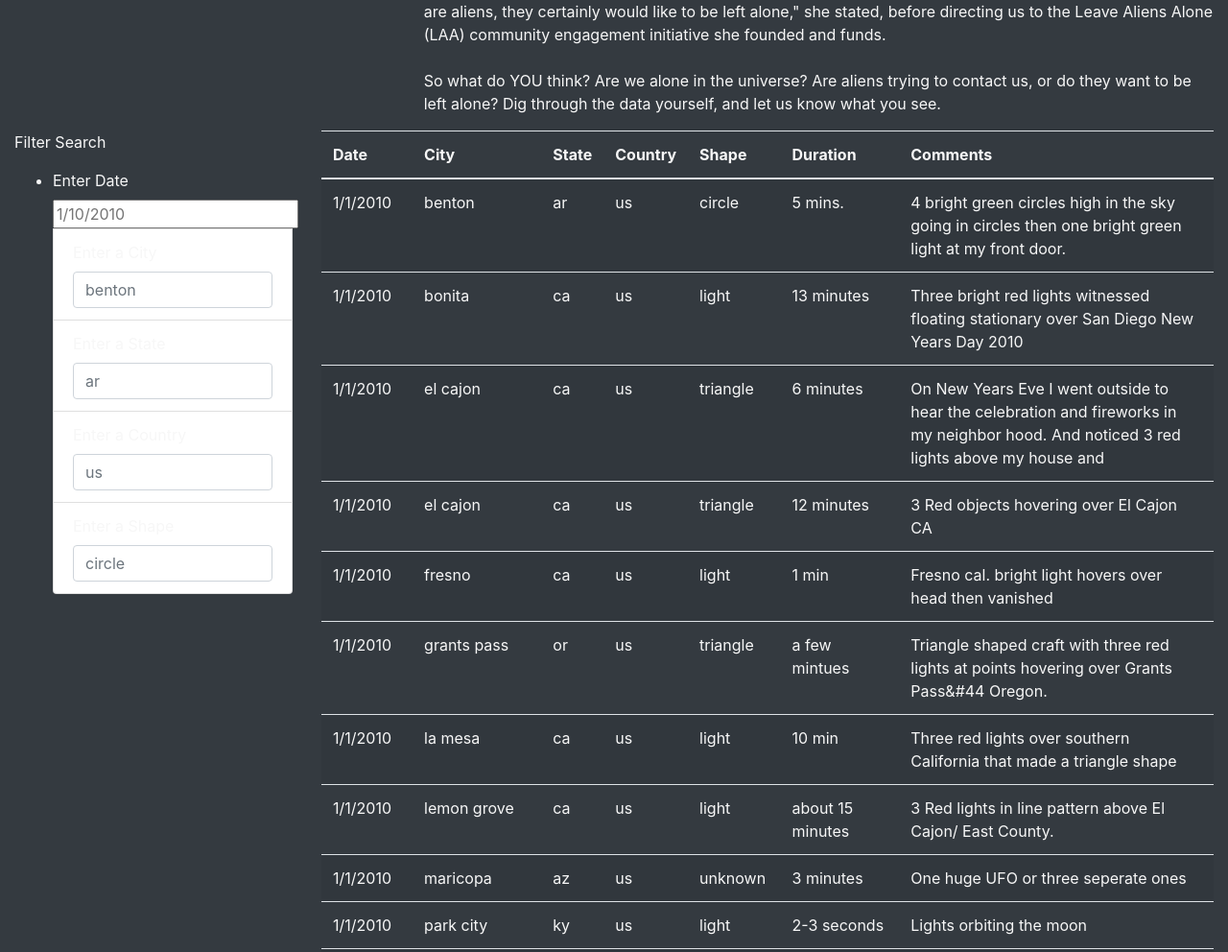
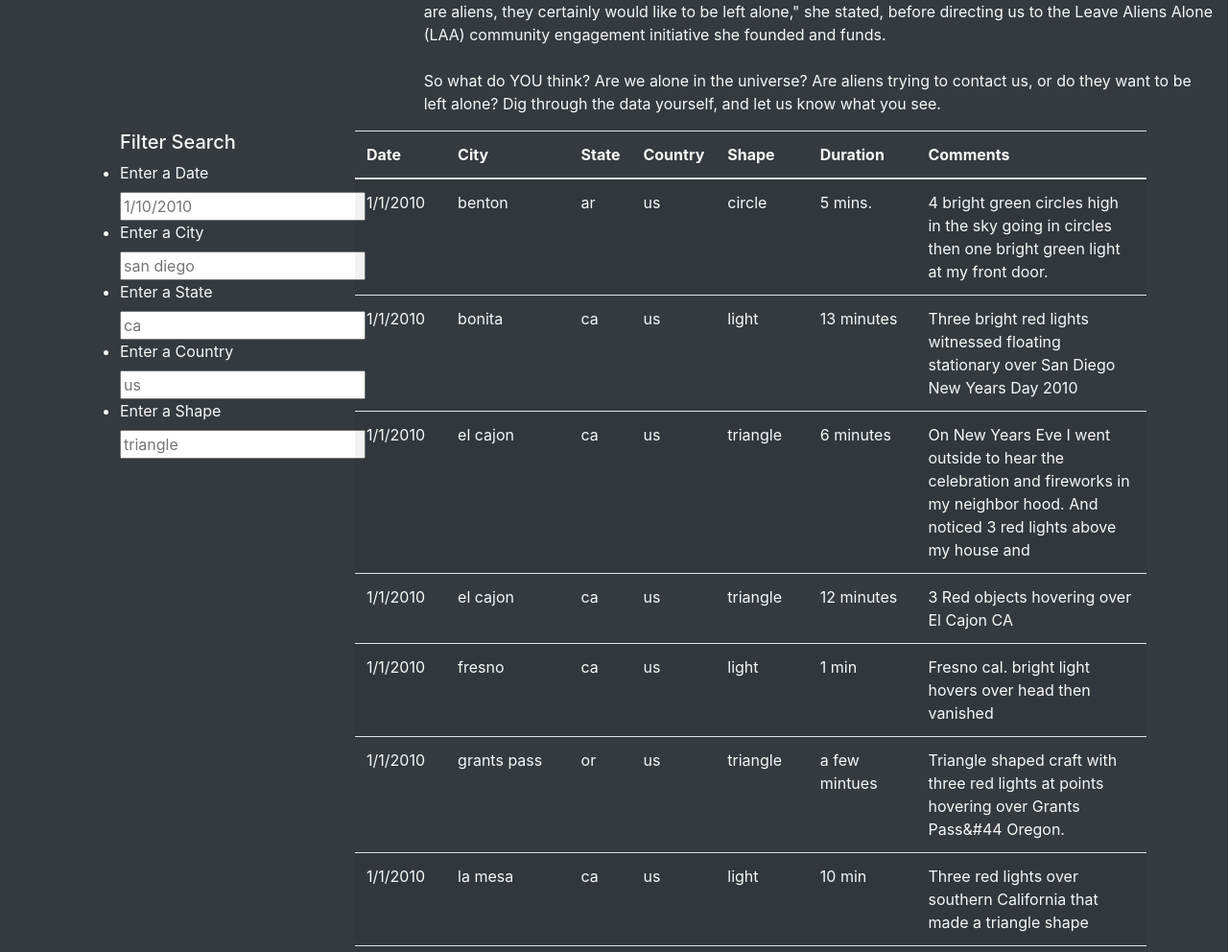
Before and after one commit to damansandhu/UFO-Sightings, a plain HTML site: page index.html in a window 1280 px wide. Shown: the part 603-1595 px from the top of the page at 96% size. Drawn offline with nearby package versions, Linux system fonts and the light colour scheme.

Commit message:
Add files via upload

```diff
--- a/index.html
+++ b/index.html
@@ -30,62 +30,72 @@
       <div class="col-md-8">
         <p>
           Are we alone in the universe? For millennia, humans have turned to the sky to answer this question. Now, thanks to research generously funded by W. Avy, a UFO-enthusiast and amateur ufologist, we can supplement our sky-searching with data analysis.<br><br>"The release of this analysis is well-timed: It coincides with the celebration of World UFO Day, which is a moment for ufologists around the world to connect, relax, and sample a range of UFO-themed snacks," said Dr. Ursula F. Olivier, the world's preeminent expert on circular sightings. "Citizen-scientists can be especially helpful in both cataloguing sightings—which is hugely helpful for us in our search for aliens—and in helping us celebrate the work that has already been done, such as this data visualization project, which will help us raise awareness of the ubiquity of sightings!"<br><br>Not everyone is ready to celebrate, however. Local CEO and vocal anti-alien activist V. Isualize reached out to our reporters to go on record as firmly opposed to any attempts to provide access to this data. "If there are aliens, they certainly would like to be left alone," she stated, before directing us to the Leave Aliens Alone (LAA) community engagement initiative she founded and funds.<br><br>So what do YOU think? Are we alone in the universe? Are aliens trying to contact us, or do they want to be left alone? Dig through the data yourself, and let us know what you see.
-
-
         </p>
       </div>
     </div>
   </div>
-  <div class="container-fluid">
-    <div class="row">
+  <div class="container">
+    <div class="row margin-top-50">
       <div class="col-md-3">
-        <form>
-          <p>Filter Search</p>
-          <ul>
-            <li>
-              <label for="date">Enter Date</label>
+        <aside class="filters">
+          <div class="panel panel-default">
+            <div id="form-div">
+              <form >
+                  <ul >
+                      <h5>Filter Search</h5>
+                      <li >
+                          <label for="date">Enter a Date</label>
                           <input type="text" placeholder="1/10/2010" id="datetime" />
                       </li>
+                      <li>
+                          <label for="city">Enter a City</label>
+                          <input type="text" placeholder="san diego" id="city" />
                       </li>
-          <li class="filter list-group-item">
-            <label for="city">Enter a City</label>
-            <input class="form-control" id="cityname" type="text" placeholder="benton">
+                      <li>
+                          <label for="state">Enter a State</label>
+                          <input type="text" placeholder="ca" id="state" />
                       </li>
-          <li class="filter list-group-item">
-            <label for="state">Enter a State</label>
-            <input class="form-control" id="statename" type="text" placeholder="ar">
+                      <li >
+                          <label for="country">Enter a Country</label>
+                          <input type="text" placeholder="us" id="country" />
                       </li>
-          <li class="filter list-group-item">
-            <label for="country">Enter a Country</label>
-            <input class="form-control" id="countryname" type="text" placeholder="us">
-          </li>
-          <li class="filter list-group-item">
+                      <li>
                           <label for="shape">Enter a Shape</label>
-            <input class="form-control" id="shapename" type="text" placeholder="circle">
+                          <input type="text" placeholder="triangle" id="shape" />
                       </li>
                   </ul>
               </form>
           </div>
+          </div>
+        </aside>
+      </div>
       <div class="col-md-9">
-        <table class="table table-striped">
+        <div id="table-area" class="">
+          <table id="ufo-table" class="table table-striped">
             <thead>
               <tr>
-              <th>Date</th>
-              <th>City</th>
-              <th>State</th>
-              <th>Country</th>
-              <th>Shape</th>
-              <th>Duration</th>
-              <th>Comments</th>
+                <th class="table-head">Date</th>
+                <th class="table-head">City</th>
+                <th class="table-head">State</th>
+                <th class="table-head">Country</th>
+                <th class="table-head">Shape</th>
+                <th class="table-head">Duration</th>
+                <th class="table-head">Comments</th>
               </tr>
             </thead>
-          <tbody></tbody>
+            <tbody id="tbodyid"></tbody>
           </table>
         </div>
       </div>
+    </div>
+  </div>
+  <footer class="footer">
+    <span class="bottom">UFO Sightings</span>
+  </footer>
 </div>
 <script src="https://cdnjs.cloudflare.com/ajax/libs/d3/4.11.0/d3.js"></script>
 <script src="static/js/data.js"></script>
 <script src="static/js/app.js"></script>
 </body>
+
 </html>
--- a/static/js/app.js
+++ b/static/js/app.js
@@ -24,15 +24,18 @@ function buildTable(data) {
 }
 
 // 1. Create a variable to keep track of all the filters as an object.
-var filter = {};
+var filters = {};
+
 
 // 3. Use this function to update the filters.
 function updateFilters() {
 
     // 4a. Save the element that was changed as a variable.
-  let elementInpuit = d3.select(this);
+    let elementInput = d3.select(this);
+
     // 4b. Save the value that was changed as a variable.
-  let elementValue = elementInput.property("value");
+    let elementValue = elementInput.property("value");
+
     // 4c. Save the id of the filter that was changed as a variable.
     let elementId = elementInput.attr("id");
 
@@ -47,7 +50,6 @@ function updateFilters() {
 
     // 6. Call function to apply all filters and rebuild the table
     filterTable();
-
   }
 
   // 7. Use this function to filter the table when data is entered.
@@ -60,11 +62,14 @@ function updateFilters() {
     // matches the filter values
     for (var keys in filters) {
       filteredData = filteredData.filter(row => row[keys] === filters[keys])
-   }
+
+    }
+
+
 
     // 10. Finally, rebuild the table using the filtered data
-   buildTable(filteredData);
-   }
+    buildTable(filteredData);
+  }
 
   // 2. Attach an event to listen for changes to each filter
   d3.selectAll("input").on("change",updateFilters);
```
Lines whose indentation alone changed are shown as unchanged.
